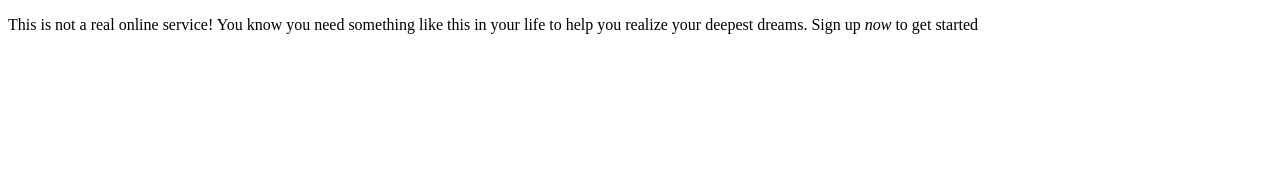
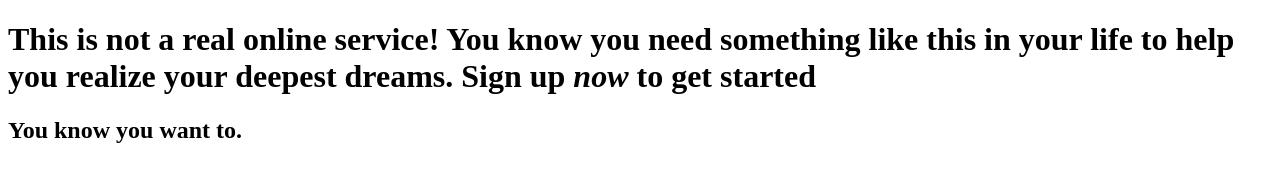
Before and after one commit to vladcau1field/odin-sign-up-form, a plain HTML site: page index.html in a window 1280 px wide. Drawn offline with Linux system fonts and the light colour scheme; a web font is replaced by a local one.

Commit message:
fix: change para to headers in header section

```diff
--- a/index.html
+++ b/index.html
@@ -15,7 +15,8 @@
   <body>
     <div id="container">
       <header>
-        <p>This is not a real online service! You know you need something like this in your life to help you realize your deepest dreams. Sign up <em>now</em> to get started</p>
+        <h1>This is not a real online service! You know you need something like this in your life to help you realize your deepest dreams. Sign up <em>now</em> to get started</h1>
+       <h2>You know you want to.</h2>
       </header>
       <main>
         <section id="image-sidebar"></section>
```
